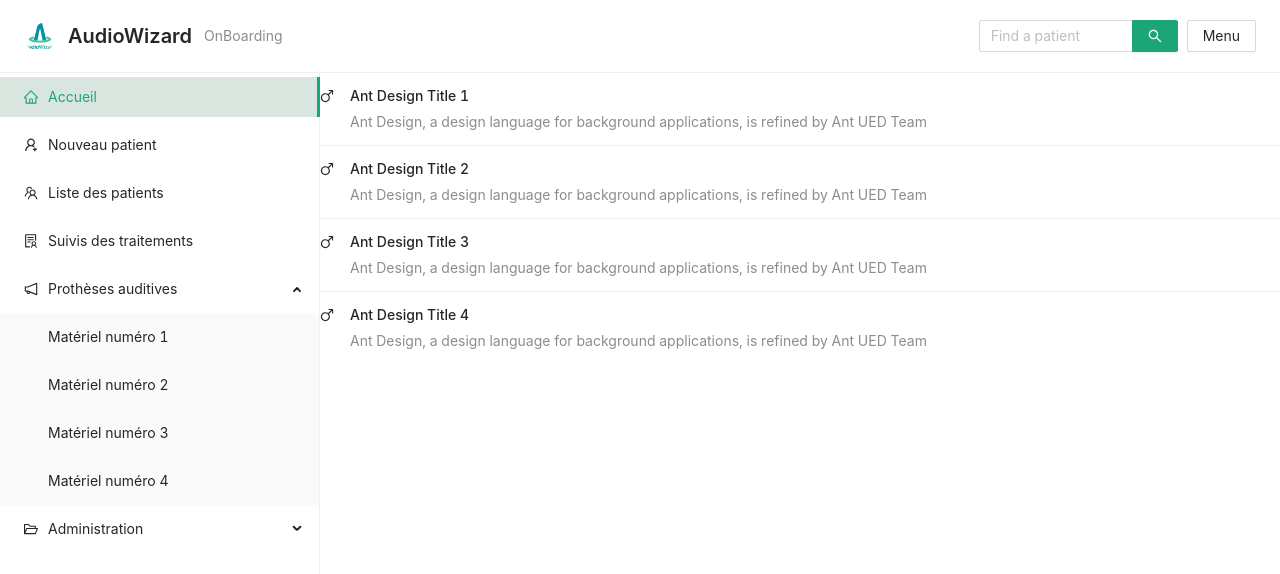
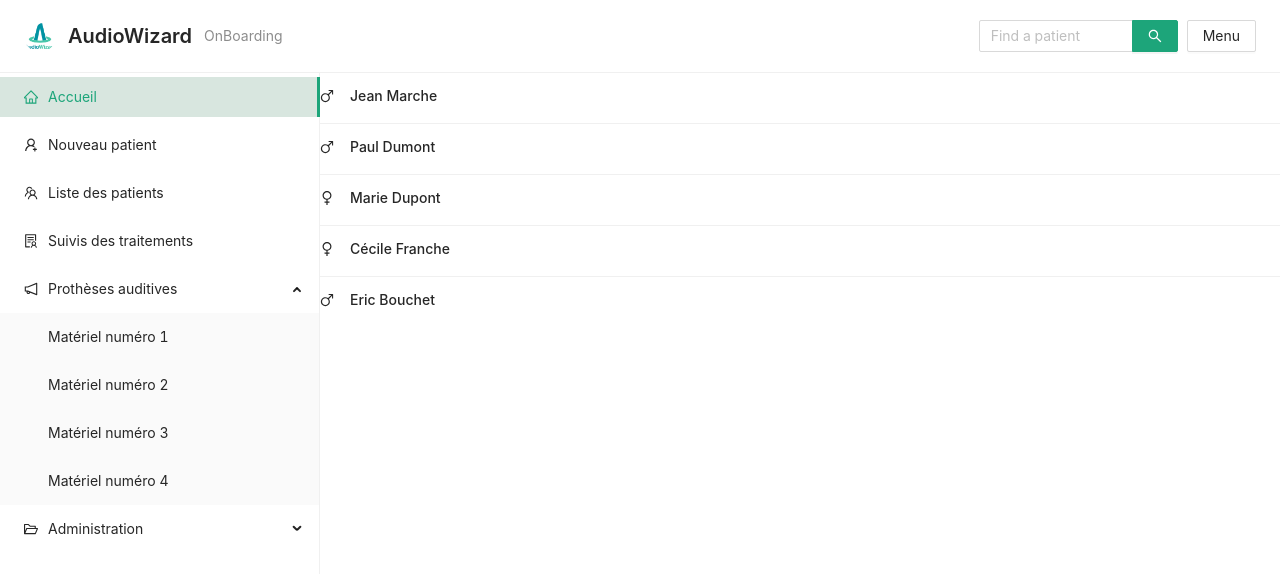
Before and after one commit to LeopoldAssogbaA/UserInterfaceAW, a React (Create React App) app: page /patientList in a window 1280 px wide. Shown: the top 574 px of the page. Built offline with nearby package versions, Linux system fonts and the light colour scheme.

Commit message:
Manage redirect from AutoSearch and PatientList

```diff
--- a/src/App.jsx
+++ b/src/App.jsx
@@ -10,6 +10,7 @@ import PatientList from './components/PatientList';
 
 import PATIENTS from './constants/patients';
 import './App.less';
+import PatientCard from './components/PatientList/Card';
 
 
 const App = () => {
@@ -18,7 +19,6 @@ const App = () => {
 
   // TODO: Enable item menu active with path
   // TODO: Enhance display and styles
-  // TODO: Display Patient List in PatientList
 
   const addNewPatient = newPatient => {
     setPatients(state => [...state, newPatient]);
@@ -43,7 +43,10 @@ const App = () => {
                 <RegistrationForm addNewPatient={addNewPatient} />
               </Route>
               <Route exact path={`/patientList`}>
-                <PatientList />
+                <PatientList patients={patients} />
+              </Route>
+              <Route path={`/patientCard/:index`}>
+                <PatientCard patients={patients} />
               </Route>
             </Switch>
           </Col>
--- a/src/components/Header/index.jsx
+++ b/src/components/Header/index.jsx
@@ -7,6 +7,7 @@ import {
 } from '@ant-design/icons';
 
 import './index.less';
+import { useHistory } from 'react-router-dom';
 
 
 const menu = (
@@ -30,10 +31,19 @@ const menu = (
 );
 
 const SearchAuto = ({ patients }) => {
-  const data = patients.map(item => ({ value: `${item.firstName} ${item.lastName}` }));
+  const history = useHistory();
+  const data = patients.map((item, i) => ({ value: `${item.firstName} ${item.lastName}`}));
+
+  const redirectToPatient = (patient) => {
+    const patientName = patient.split(' ');
+    const patientIndex = patients.findIndex(item => (item.firstName === patientName[0] && item.lastName === patientName[1]))
+
+    history.push(`/patientCard/${patientIndex}`)
+  };
 
   return (
     <AutoComplete
+      onSelect={(item) => redirectToPatient(item)}
       style={{ width: 200 }}
       options={data}
       filterOption={(inputValue, option) =>
@@ -44,8 +54,6 @@ const SearchAuto = ({ patients }) => {
     </AutoComplete>
   );
 }
-
-
 
 const Header = ({ patients }) => {
   return (
--- /dev/null
+++ b/src/components/PatientList/Card.jsx
@@ -0,0 +1,43 @@
+import React, { useEffect } from 'react';
+import { useHistory, useParams } from 'react-router-dom';
+
+import { Col, Row, Card } from 'antd';
+
+import './index.less';
+
+// TODO: Clean
+
+const PatientCard = ({ patients }) => {
+  let { index } = useParams();
+  const history = useHistory();
+  const currentPatient = patients[index];
+
+  useEffect(() => {
+    if (currentPatient === undefined) {
+      history.push('/patientList');
+    } else {
+    }
+  }, [currentPatient, history]);
+
+
+  return (
+    <div className="patientCardContainer">
+      <Row>
+        <Col span={24}>
+          {currentPatient === undefined
+            ?
+            <div>Le patient a été suprimé de la liste. Veuillez créer un nouveau patient.</div>
+            :
+            <Card title={`${currentPatient.firstName} ${currentPatient.lastName}`} extra={<a href="#">More</a>} style={{ width: 300 }}>
+              <p>Card content</p>
+              <p>Card content</p>
+              <p>Card content</p>
+            </Card>
+          }
+        </Col>
+      </Row>
+    </div>
+  );
+}
+
+export default PatientCard;
--- a/src/components/PatientList/index.jsx
+++ b/src/components/PatientList/index.jsx
@@ -1,28 +1,16 @@
 import React from 'react';
+// import { useHistory } from 'react-router-dom';
 
-// import { useHistory } from 'react-router-dom';
 import { Col, Row, List } from 'antd';
-import { ManOutlined } from '@ant-design/icons';
+import { ManOutlined, WomanOutlined } from '@ant-design/icons';
 
 import './index.less';
+import { Link } from 'react-router-dom';
 
-const PatientList = () => {
+const PatientList = ({ patients }) => {
   // const history = useHistory();
 
-  const data = [
-    {
-      title: 'Ant Design Title 1',
-    },
-    {
-      title: 'Ant Design Title 2',
-    },
-    {
-      title: 'Ant Design Title 3',
-    },
-    {
-      title: 'Ant Design Title 4',
-    },
-  ];
+
 
   // TODO: import patient & manage Avatar display with sex
 
@@ -32,13 +20,12 @@ const PatientList = () => {
         <Col span={24}>
           <List
             itemLayout="horizontal"
-            dataSource={data}
-            renderItem={item => (
+            dataSource={patients}
+            renderItem={(item, i) => (
               <List.Item>
                 <List.Item.Meta
-                  avatar={<ManOutlined /> /* <WomanOutlined /> */}
-                  title={<a href="https://ant.design">{item.title}</a>}
-                  description="Ant Design, a design language for background applications, is refined by Ant UED Team"
+                  avatar={ item.sex === "m" ? <ManOutlined /> : <WomanOutlined /> }
+                  title={<Link to={`/patientCard/${i}`}> {item.firstName} {item.lastName} </Link>}
                 />
               </List.Item>
             )}
--- a/src/components/Registration/ConfirmForm.jsx
+++ b/src/components/Registration/ConfirmForm.jsx
@@ -8,7 +8,7 @@ const ConfirmForm = ({ stepBackward, register, newPatient }) => {
 
   return (
     <div>
-      <p> Voulez-vous confirmer l'enregistrement du patient <b>{newPatient.firstName && newPatient.lastName && newPatient.title ? newPatient.title + " " + newPatient.firstName + " " + newPatient.lastName : ""}</b>?</p>
+      <p> Voulez-vous confirmer l'enregistrement de <b>{newPatient.firstName && newPatient.lastName && newPatient.title ? newPatient.title + " " + newPatient.firstName + " " + newPatient.lastName : ""}</b>?</p>
       <Button onClick={() => stepBackward()}>
         Retour
     </Button>
```
